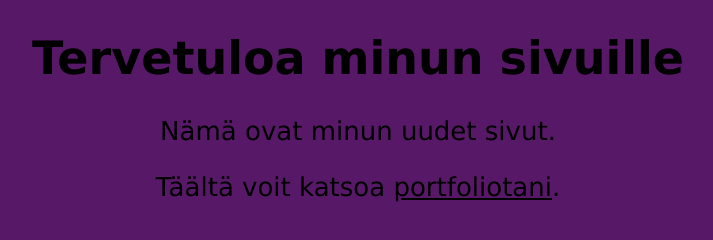
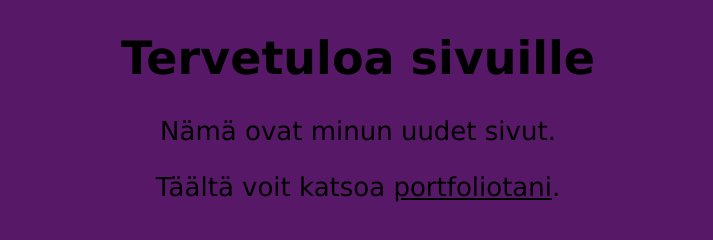
Before and after one commit to TuijaPir-jpg/Omat-sivut-TP, a plain HTML site: page index.html in a window 1280 px wide. Shown: the whole page, without its empty margins (282-995 px from the left). Drawn offline with Linux system fonts and the light colour scheme.

Commit message:
tekstin muutos

```diff
--- a/index.html
+++ b/index.html
@@ -7,7 +7,7 @@
     <link rel="stylesheet" href="css/tyylit.css">
 </head>
 <body>
-    <h1>Tervetuloa minun sivuille</h1>
+    <h1>Tervetuloa sivuille</h1>
     <p>Nämä ovat minun uudet sivut.</p>
     <p>Täältä voit katsoa <a href="portfolio.html">portfoliotani</a>.</p>
 
```
